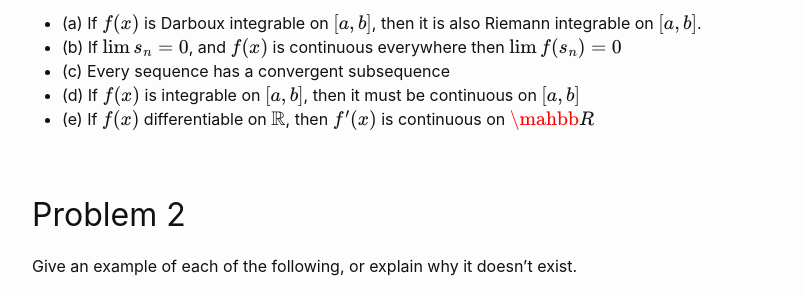
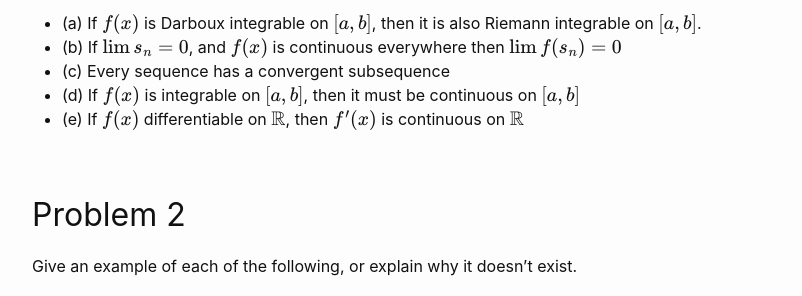
Before and after one commit to wcasper/math350fall2023, a Jekyll site: the page built from _exams/practice-final.md, in a window 1280 px wide and 900 px high, scrolled down 326 px. Shown: the part 154-450 px from the top of the window, without its empty margins (238-1040 px from the left). Built offline with Jekyll 4.4.1, drawn with Linux system fonts in a browser that asks for light colours.

Commit message:
fixed typo

```diff
--- a/_exams/practice-final.md
+++ b/_exams/practice-final.md
@@ -16,7 +16,7 @@ For each of the following, write TRUE if the statement is true and FALSE if the
 * (b) If $$\lim s_n=0$$, and $$f(x)$$ is continuous everywhere then $$\lim f(s_n) = 0$$
 * (c) Every sequence has a convergent subsequence
 * (d) If $$f(x)$$ is integrable on $$[a,b]$$, then it must be continuous on $$[a,b]$$
-* (e) If $$f(x)$$ differentiable on $$\mathbb{R}$$, then $$f'(x)$$ is continuous on $$\mahbb{R}$$
+* (e) If $$f(x)$$ differentiable on $$\mathbb{R}$$, then $$f'(x)$$ is continuous on $$\mathbb{R}$$
 
 ## Problem 2
 
```
